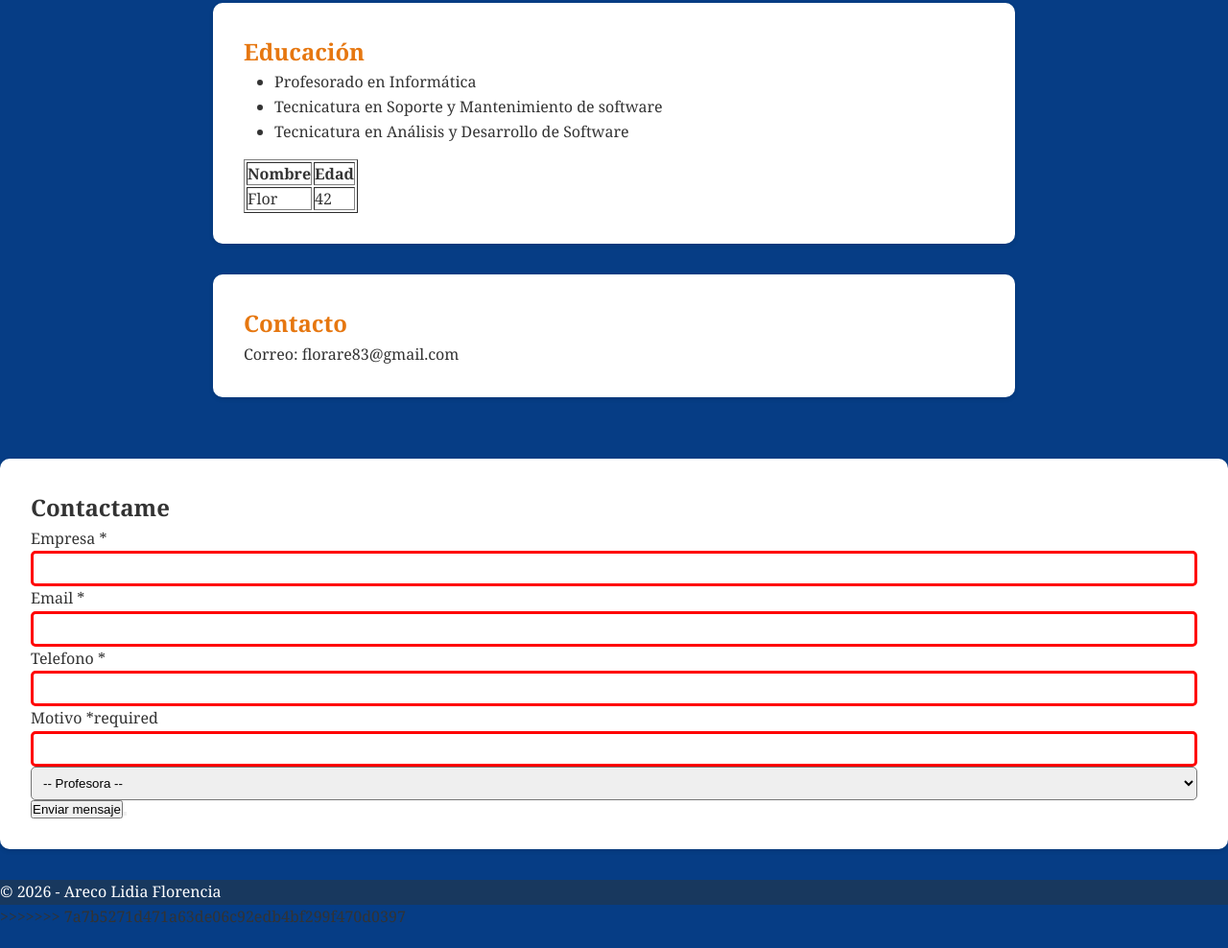
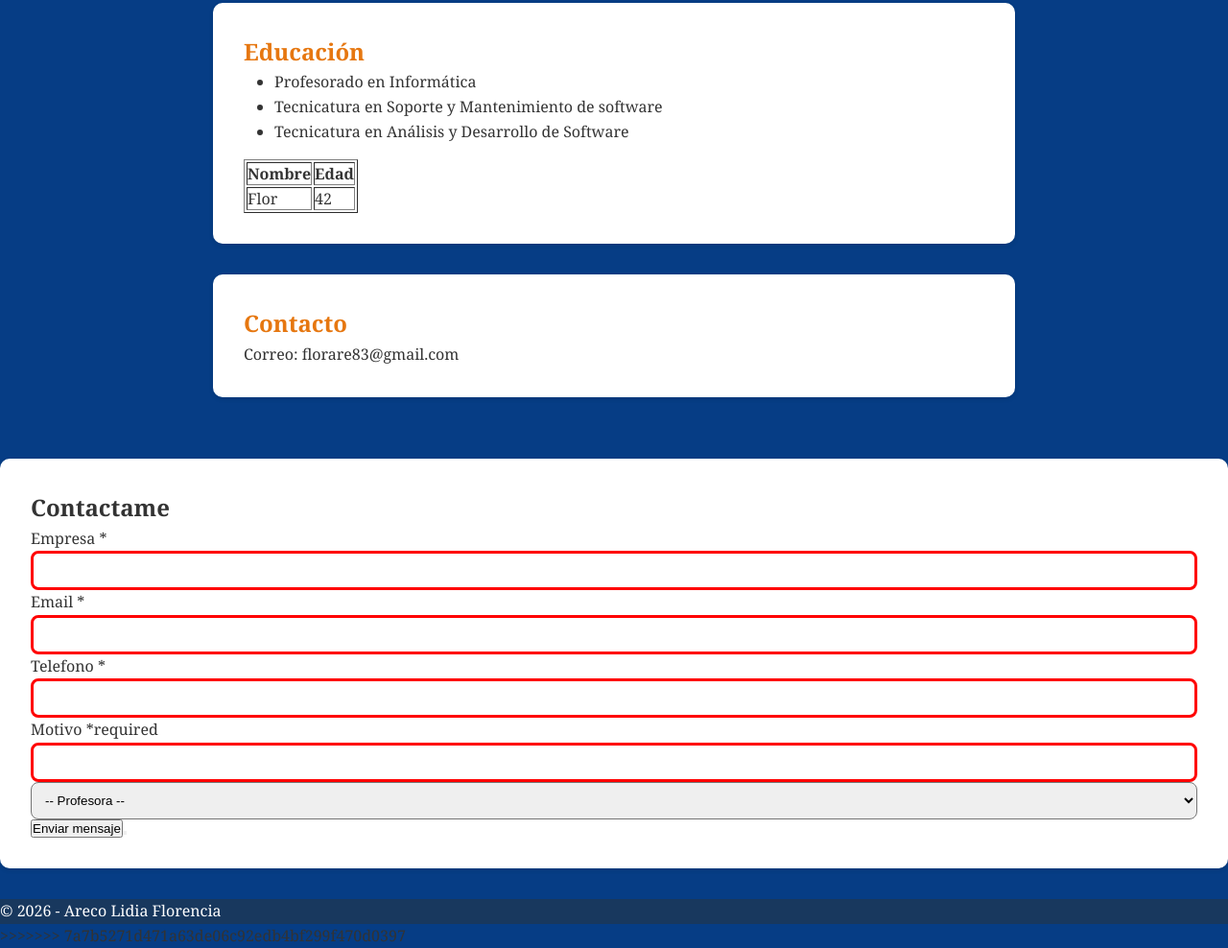
Before and after one commit to Florare83/tp1-mi-sitio, a plain HTML site: page index.html in a window 1280 px wide. Shown: the part 2470-3458 px from the top of the page at 96% size. Drawn offline with Linux system fonts and the light colour scheme.

Commit message:
Diseño de estilos final

```diff
--- a/style.css
+++ b/style.css
@@ -101,6 +101,6 @@ input:focus {
 
 input, textarea, select {
   width: 100%;
-  padding: 8px;
-  border-radius: 5px;
+  padding: 10px;
+  border-radius: 8px;
 }
```
